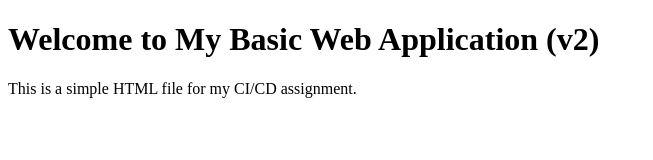
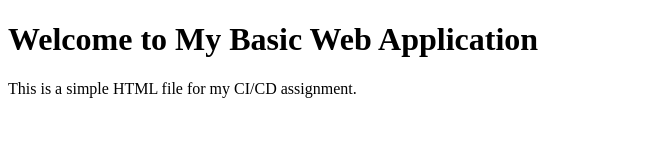
Before and after one commit to shernandez13/my-web-app, a plain HTML site: page index.html in a window 1280 px wide. Shown: the whole page, without its empty margins (0-653 px from the left). Drawn offline with Linux system fonts and the light colour scheme.

Commit message:
Update homapage text

```diff
--- a/index.html
+++ b/index.html
@@ -7,7 +7,7 @@
 
 </head>
 <body>
-    <h1>Welcome to My Basic Web Application (v2)</h1>
+    <h1>Welcome to My Basic Web Application </h1>
     <p>This is a simple HTML file for my CI/CD assignment.</p>
 
 </body>
```
